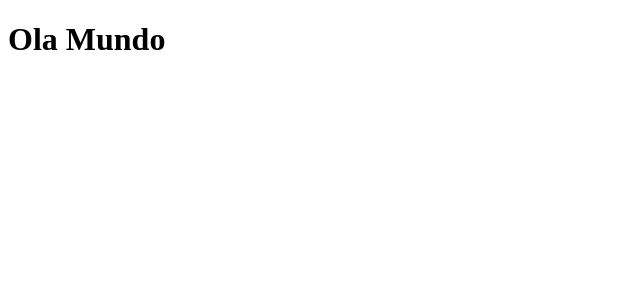
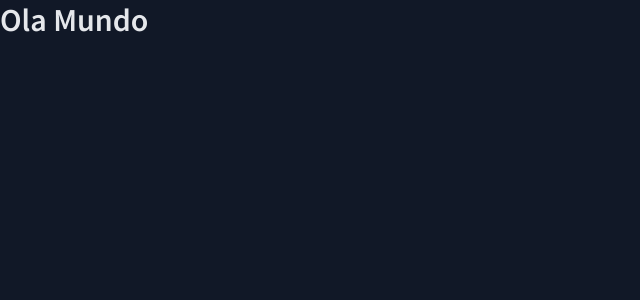
Before and after one commit to IgoCarvalho/bora-codar, a React (Vite) app in the folder 13-formulario-cartao-de-credito/: page / in a window 1280 px wide. Shown: the top 300 px of the page, without its empty margins (0-640 px from the left). Built offline with nearby package versions, Linux system fonts and the light colour scheme.

Commit message:
✨ add sass and styles reset

```diff
--- a/13-formulario-cartao-de-credito/index.html
+++ b/13-formulario-cartao-de-credito/index.html
@@ -1,10 +1,18 @@
 <!DOCTYPE html>
 <html lang="pt-br">
   <head>
+    <link rel="preconnect" href="https://fonts.googleapis.com" />
+    <link rel="preconnect" href="https://fonts.gstatic.com" crossorigin />
+
     <meta charset="UTF-8" />
     <link rel="icon" type="image/svg+xml" href="/vite.svg" />
     <meta name="viewport" content="width=device-width, initial-scale=1.0" />
     <title>Cartão de crédito form</title>
+
+    <link
+      href="https://fonts.googleapis.com/css2?family=Source+Sans+Pro:wght@400;600&display=swap"
+      rel="stylesheet"
+    />
   </head>
   <body>
     <div id="root"></div>
--- a/13-formulario-cartao-de-credito/package.json
+++ b/13-formulario-cartao-de-credito/package.json
@@ -23,6 +23,7 @@
     "eslint-plugin-prettier": "^4.2.1",
     "eslint-plugin-react": "^7.32.2",
     "prettier": "^2.8.7",
+    "sass": "^1.60.0",
     "typescript": "^4.9.3",
     "vite": "^4.2.0"
   }
--- a/13-formulario-cartao-de-credito/src/main.tsx
+++ b/13-formulario-cartao-de-credito/src/main.tsx
@@ -1,6 +1,9 @@
 import React from 'react';
 import ReactDOM from 'react-dom/client';
+
 import { App } from './App';
+
+import './styles/global.scss';
 
 ReactDOM.createRoot(document.getElementById('root') as HTMLElement).render(
   <React.StrictMode>
--- /dev/null
+++ b/13-formulario-cartao-de-credito/src/styles/global.scss
@@ -0,0 +1,70 @@
+:root {
+  --purple-500: #a855f7;
+  --purple-600: #9333ea;
+
+  --gray-900: #111827;
+  --gray-800: #1f2937;
+  --gray-700: #374151;
+  --gray-600: #4b5563;
+  --gray-500: #6b7280;
+  --gray-400: #9ca3af;
+  --gray-300: #d1d5db;
+  --gray-200: #e5e7eb;
+  --gray-100: #f3f4f6;
+  --gray-50: #f9fafb;
+
+  --emerald-300: #6ee7b7;
+  --rose-400: #fb7185;
+
+  --background: var(--gray-900);
+  --text: var(--gray-200);
+}
+
+* {
+  margin: 0;
+  padding: 0;
+  box-sizing: border-box;
+}
+
+html,
+body,
+#root {
+  width: 100%;
+  min-height: 100vh;
+}
+
+html {
+  font-size: 100%;
+}
+
+@media screen and (max-width: 1080px) {
+  html {
+    font-size: 93.75%;
+  }
+}
+
+@media screen and (max-width: 720px) {
+  html {
+    font-size: 87.5%;
+  }
+}
+
+body {
+  background-color: var(--background);
+  color: var(--text);
+
+  font-family: 'Source Sans Pro', sans-serif;
+  font-size: 1rem;
+
+  font-synthesis: none;
+  text-rendering: optimizeLegibility;
+  -webkit-font-smoothing: antialiased;
+  -moz-osx-font-smoothing: grayscale;
+  -webkit-text-size-adjust: 100%;
+}
+
+button,
+input {
+  font-size: 1rem;
+  font-family: inherit;
+}
```
Also changed, not shown: 1 other file (tests, documents, lock files or other folders).
